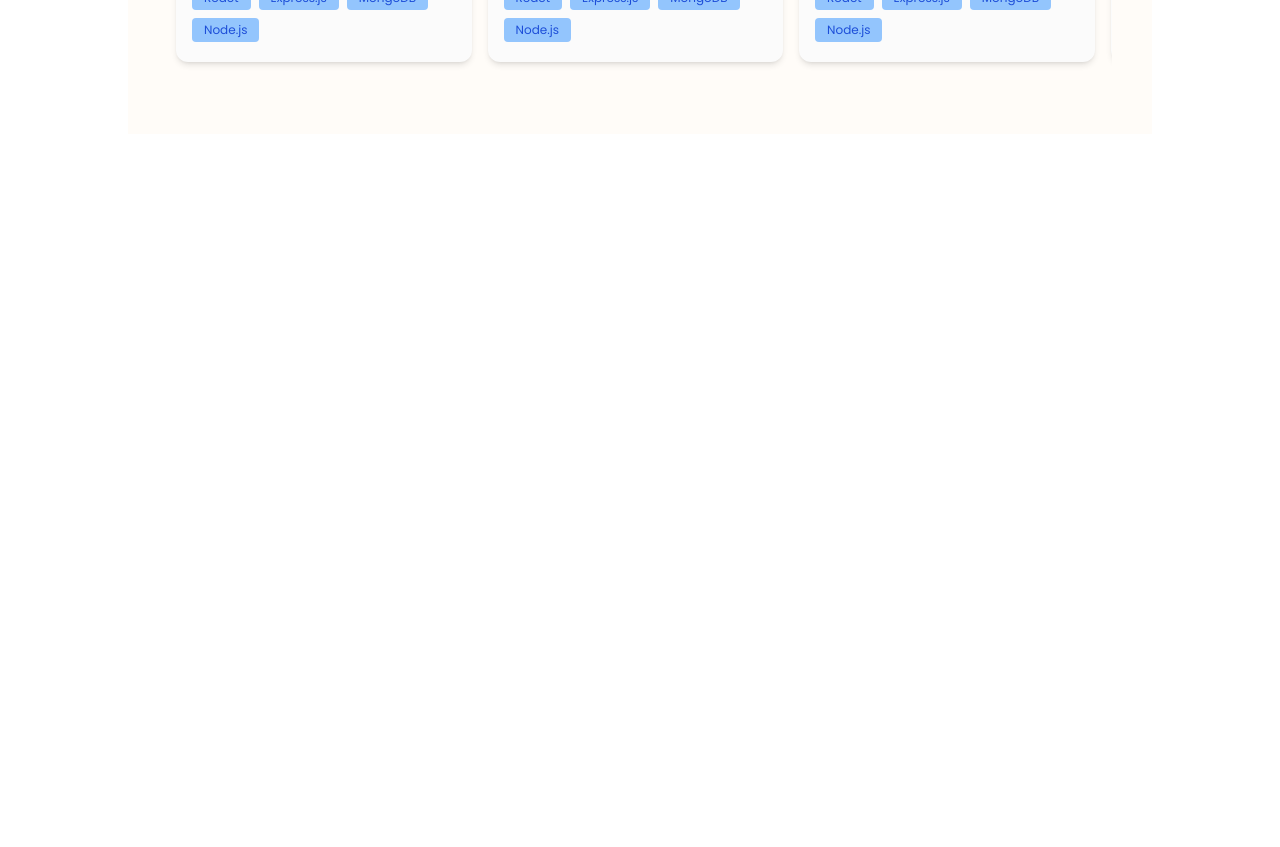
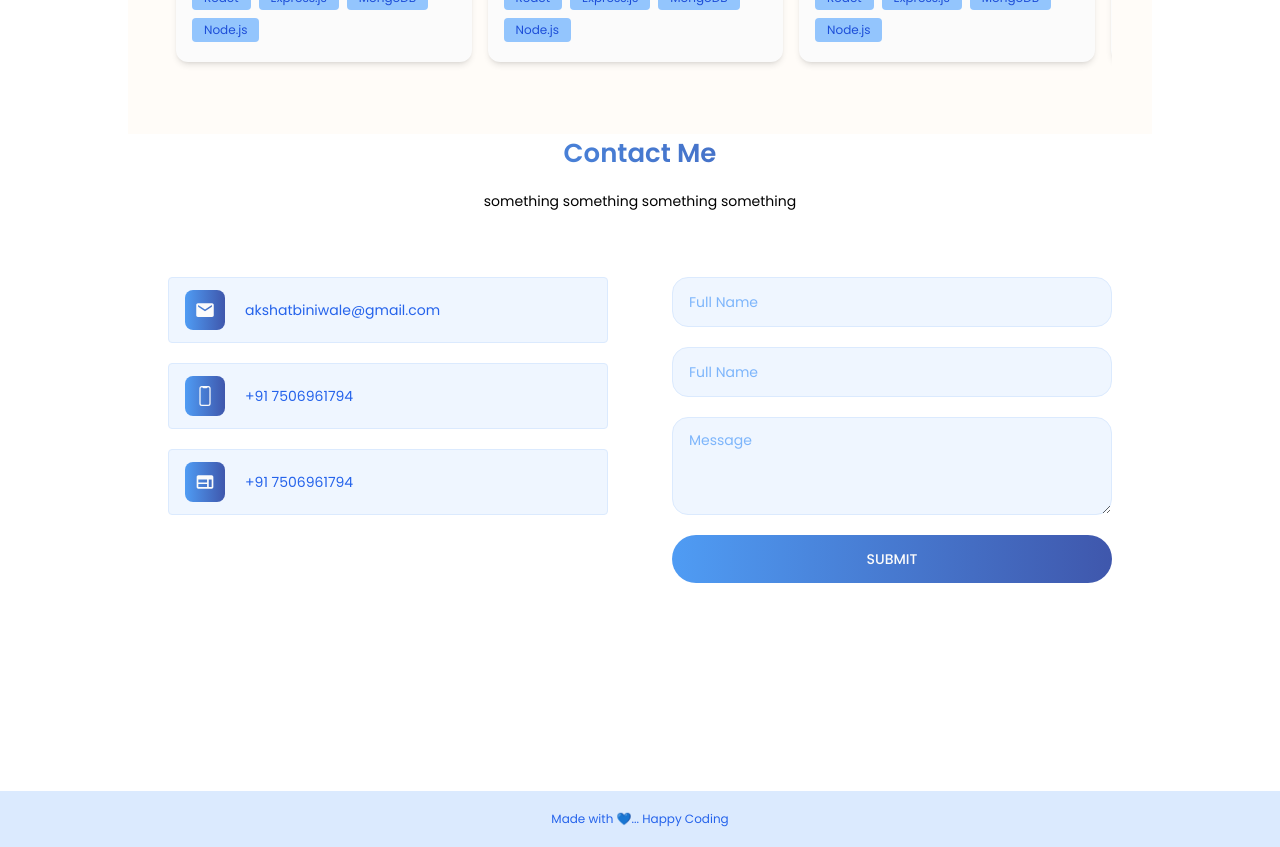
Before and after one commit to akshatbiniwale/resume-website-client, a React (Vite) app: page / in a window 1280 px wide. Shown: the part 2720-3567 px from the top of the page. Before the commit the page ends 2854 px from the top, so only its background shows below. Built offline with nearby package versions, Linux system fonts and the light colour scheme.

Commit message:
contact me complete

```diff
--- a/src/App.jsx
+++ b/src/App.jsx
@@ -4,16 +4,22 @@ import Hero from "./sections/Hero";
 import TechnicalProf from "./sections/TechnicalProf";
 import Aboutme from "./sections/Aboutme";
 import MyProjects from "./sections/MyProjects";
+import ContactMe from './sections/ContactMe';
+import Footer from './sections/Footer';
 
 const App = () => {
 	return (
-		<div className="xl:mx-32">
+		<>
+			<div className="xl:mx-32 mb-52">
 				<Navbar />
 				<Hero />
 				<TechnicalProf />
 				<Aboutme />
 				<MyProjects />
+				<ContactMe />
 			</div>
+			<Footer />
+		</>
 	);
 };
 
--- /dev/null
+++ b/src/components/ContactInfoCard.jsx
@@ -0,0 +1,15 @@
+import React from "react";
+
+const ContactInfoCard = ({ icon, text }) => {
+	return (
+		<div className="flex items-center gap-5 bg-blue-50 rounded border border-blue-100 px-4 py-3 mb-5">
+			<div className="w-10 h-10 text-xl text-white flex items-center justify-center bg-gradient-primary rounded-lg">
+				{icon}
+			</div>
+
+			<p className="text-blue-600 text-xs md:text-sm">{text}</p>
+		</div>
+	);
+};
+
+export default ContactInfoCard;
--- a/src/index.css
+++ b/src/index.css
@@ -52,4 +52,8 @@
     .arrow-btn {
         @apply absolute top-1/2 transform -translate-y-1/2 bg-blue-500 text-white p-2 rounded-full shadow;
     }
+
+    .input-box {
+        @apply bg-blue-50 rounded-2xl border border-blue-100 px-4 py-3 placeholder:text-blue-400/80 placeholder:text-sm mb-5 focus:outline-none focus:border-blue-500
+    }
 }
--- a/src/sections/ContactMe.jsx
+++ b/src/sections/ContactMe.jsx
@@ -1,9 +1,76 @@
-import React from 'react'
+import React from "react";
+import ContactInfoCard from "./../components/ContactInfoCard";
+import { IoMdMail } from "react-icons/io";
+import { ABOUT_ME } from "./../utils/data";
+import { IoPhonePortraitOutline } from "react-icons/io5";
+import { MdOutlineWeb } from "react-icons/md";
 
 const ContactMe = () => {
-  return (
-    <div>ContactMe</div>
-  )
-}
+	return (
+		<section id="contact">
+			<div className="container mx-auto px-10">
+				<div className="w-full lg:w-[60vw] mx-auto">
+					<h4 className="section-title">Contact Me</h4>
 
-export default ContactMe
+					<p className="text-sm text-center mt-4 leading-6">
+						something something something something
+					</p>
+				</div>
+
+				<div className="grid grid-cols-1 md:grid-cols-2 md:gap-16 mt-16">
+					<div className="">
+						<ContactInfoCard
+							icon={<IoMdMail />}
+							text={ABOUT_ME.email}
+						/>
+						<ContactInfoCard
+							icon={<IoPhonePortraitOutline />}
+							text={ABOUT_ME.phone}
+						/>
+						<ContactInfoCard
+							icon={<MdOutlineWeb />}
+							text={ABOUT_ME.phone}
+						/>
+					</div>
+
+					<div>
+						<h5 className="md:hidden text-blue-600 text-lg font-medium mt-4 pb-5">Contact Form</h5>
+						<form className="flex flex-col">
+							<input
+								type="text"
+								name="fullname"
+								placeholder="Full Name"
+								id=""
+								className="input-box"
+								autoComplete="off"
+							/>
+							<input
+								type="text"
+								name="fullname"
+								placeholder="Full Name"
+								id=""
+								className="input-box"
+								autoComplete="off"
+							/>
+							<textarea
+								type="text"
+								name="message"
+								placeholder="Message"
+								id=""
+								rows={3}
+								className="input-box"
+								autoComplete="off"
+							/>
+
+							<button className="action-btn btn-scale-anim">
+								SUBMIT
+							</button>
+						</form>
+					</div>
+				</div>
+			</div>
+		</section>
+	);
+};
+
+export default ContactMe;
--- a/src/sections/Footer.jsx
+++ b/src/sections/Footer.jsx
@@ -1,9 +1,7 @@
-import React from 'react'
+import React from "react";
 
 const Footer = () => {
-  return (
-    <div>Footer</div>
-  )
-}
+	return <div className="bg-blue-100 text-xs text-blue-600 text-center p-5 w-full">Made with 💙... Happy Coding</div>;
+};
 
-export default Footer
+export default Footer;
--- a/src/utils/data.js
+++ b/src/utils/data.js
@@ -19,7 +19,7 @@ import { MdGroups3 } from "react-icons/md";
 
 export const MENU_LINKS = [
 	{ id: "01", label: "Home", offset: -100, to: "hero" },
-	{ id: "02", label: "Skills", offset: -80, to: "sills" },
+	{ id: "02", label: "Skills", offset: -80, to: "skills" },
 	{ id: "03", label: "About Me", offset: -80, to: "about" },
 	{ id: "04", label: "Projects", offset: -80, to: "projects" },
 	{ id: "05", label: "Contact", offset: -80, to: "contact" },
```
Lines whose indentation alone changed are shown as unchanged.
